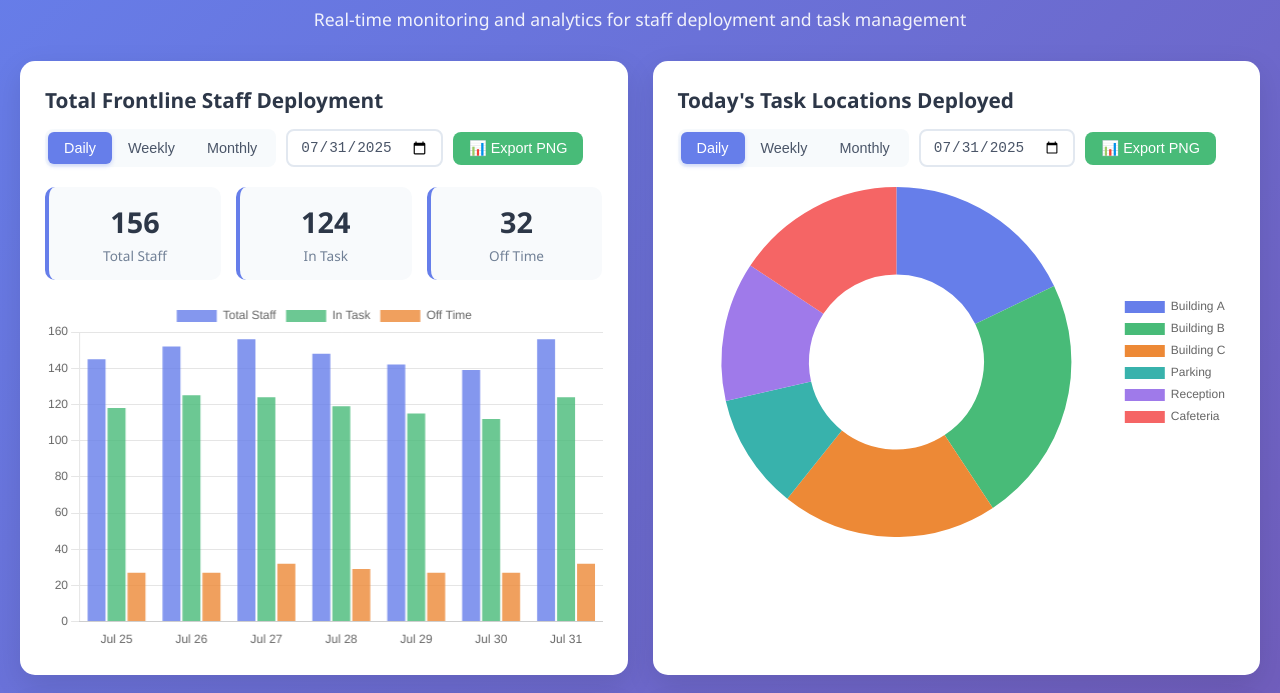
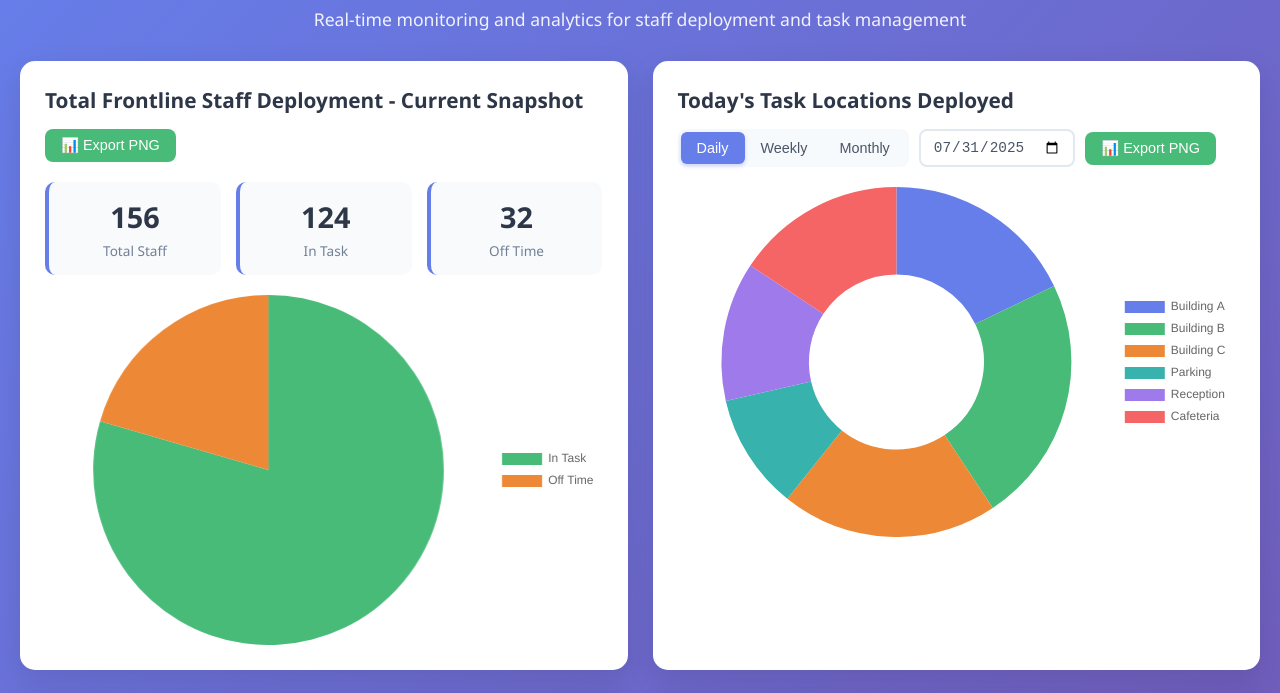
Before and after one commit to whaleshark-ai/canva_work_system, a plain HTML site: page contract_dashboard.html in a window 1280 px wide. Shown: the part 78-771 px from the top of the page. Drawn offline with nearby package versions, Linux system fonts and the light colour scheme.

Commit message:
Add files via upload

```diff
--- a/contract_dashboard.html
+++ b/contract_dashboard.html
@@ -209,14 +209,8 @@
             <!-- Staff Deployment Chart -->
             <div class="chart-card">
                 <div class="chart-header">
-                    <h3 class="chart-title">Total Frontline Staff Deployment</h3>
+                    <h3 class="chart-title">Total Frontline Staff Deployment - Current Snapshot</h3>
                     <div class="chart-controls">
-                        <div class="time-frame-selector">
-                            <button class="time-frame-btn active" onclick="updateTimeFrame('staff-deployment', 'daily')">Daily</button>
-                            <button class="time-frame-btn" onclick="updateTimeFrame('staff-deployment', 'weekly')">Weekly</button>
-                            <button class="time-frame-btn" onclick="updateTimeFrame('staff-deployment', 'monthly')">Monthly</button>
-                        </div>
-                        <input type="date" class="date-picker" id="staff-deployment-date" onchange="updateChartData('staff-deployment')">
                         <button class="export-btn" onclick="exportChart('staffDeploymentChart')">
                             📊 Export PNG
                         </button>
@@ -365,90 +359,15 @@
 
         // Sample data generators
         function generateStaffData(timeFrame) {
-            const today = new Date();
-            const data = {
-                daily: {
-                    labels: Array.from({length: 7}, (_, i) => {
-                        const date = new Date(today);
-                        date.setDate(date.getDate() - (6 - i));
-                        return date.toLocaleDateString('en-US', { month: 'short', day: 'numeric' });
-                    }),
-                    datasets: [{
-                        label: 'Total Staff',
-                        data: [145, 152, 156, 148, 142, 139, 156],
-                        borderColor: '#667eea',
-                        backgroundColor: 'rgba(102, 126, 234, 0.8)',
-                        tension: 0.4
-                    }, {
-                        label: 'In Task',
-                        data: [118, 125, 124, 119, 115, 112, 124],
-                        borderColor: '#48bb78',
-                        backgroundColor: 'rgba(72, 187, 120, 0.8)',
-                        tension: 0.4
-                    }, {
-                        label: 'Off Time',
-                        data: [27, 27, 32, 29, 27, 27, 32],
-                        borderColor: '#ed8936',
-                        backgroundColor: 'rgba(237, 137, 54, 0.8)',
-                        tension: 0.4
-                    }]
-                },
-                weekly: {
-                    labels: Array.from({length: 4}, (_, i) => {
-                        const weekStart = new Date(today);
-                        weekStart.setDate(weekStart.getDate() - (weekStart.getDay() || 7) + 1 - (3 - i) * 7);
-                        const weekEnd = new Date(weekStart);
-                        weekEnd.setDate(weekEnd.getDate() + 6);
-                        return `${weekStart.toLocaleDateString('en-US', { month: 'short', day: 'numeric' })} - ${weekEnd.toLocaleDateString('en-US', { month: 'short', day: 'numeric' })}`;
-                    }),
-                    datasets: [{
-                        label: 'Total Staff',
-                        data: [156, 154, 158, 152],
-                        borderColor: '#667eea',
-                        backgroundColor: 'rgba(102, 126, 234, 0.8)',
-                        tension: 0.4
-                    }, {
-                        label: 'In Task',
-                        data: [124, 122, 126, 120],
-                        borderColor: '#48bb78',
-                        backgroundColor: 'rgba(72, 187, 120, 0.8)',
-                        tension: 0.4
-                    }, {
-                        label: 'Off Time',
-                        data: [32, 32, 32, 32],
-                        borderColor: '#ed8936',
-                        backgroundColor: 'rgba(237, 137, 54, 0.8)',
-                        tension: 0.4
-                    }]
-                },
-                monthly: {
-                    labels: Array.from({length: 6}, (_, i) => {
-                        const date = new Date(today);
-                        date.setMonth(date.getMonth() - (5 - i));
-                        return date.toLocaleDateString('en-US', { month: 'short', year: 'numeric' });
-                    }),
-                    datasets: [{
-                        label: 'Total Staff',
-                        data: [148, 152, 156, 148, 145, 156],
-                        borderColor: '#667eea',
-                        backgroundColor: 'rgba(102, 126, 234, 0.8)',
-                        tension: 0.4
-                    }, {
-                        label: 'In Task',
-                        data: [116, 120, 124, 116, 113, 124],
-                        borderColor: '#48bb78',
-                        backgroundColor: 'rgba(72, 187, 120, 0.8)',
-                        tension: 0.4
-                    }, {
-                        label: 'Off Time',
-                        data: [32, 32, 32, 32, 32, 32],
-                        borderColor: '#ed8936',
-                        backgroundColor: 'rgba(237, 137, 54, 0.8)',
-                        tension: 0.4
-                    }]
-                }
+            // For pie chart, we show current moment snapshot regardless of timeFrame
+            return {
+                labels: ['In Task', 'Off Time'],
+                datasets: [{
+                    data: [124, 32],
+                    backgroundColor: ['#48bb78', '#ed8936'],
+                    borderWidth: 0
+                }]
             };
-            return data[timeFrame];
         }
 
         function generateLocationData(timeFrame) {
@@ -577,27 +496,14 @@
             // Staff Deployment Chart
             const staffCtx = document.getElementById('staffDeploymentChart').getContext('2d');
             charts.staffDeployment = new Chart(staffCtx, {
-                type: 'bar',
+                type: 'pie',
                 data: generateStaffData('daily'),
                 options: {
                     responsive: true,
                     maintainAspectRatio: false,
                     plugins: {
                         legend: {
-                            position: 'top',
-                        }
-                    },
-                    scales: {
-                        y: {
-                            beginAtZero: true,
-                            grid: {
-                                color: 'rgba(0,0,0,0.1)'
-                            }
-                        },
-                        x: {
-                            grid: {
-                                display: false
-                            }
+                            position: 'right',
                         }
                     }
                 }
@@ -775,5 +681,5 @@
             setDefaultDates();
         });
     </script>
-<script>(function(){function c(){var b=a.contentDocument||a.contentWindow.document;if(b){var d=b.createElement('script');d.innerHTML="window.__CF$cv$params={r:'967a03e0d2c91110',t:'MTc1MzkzMjYwNS4wMDAwMDA='};var a=document.createElement('script');a.nonce='';a.src='/cdn-cgi/challenge-platform/scripts/jsd/main.js';document.getElementsByTagName('head')[0].appendChild(a);";b.getElementsByTagName('head')[0].appendChild(d)}}if(document.body){var a=document.createElement('iframe');a.height=1;a.width=1;a.style.position='absolute';a.style.top=0;a.style.left=0;a.style.border='none';a.style.visibility='hidden';document.body.appendChild(a);if('loading'!==document.readyState)c();else if(window.addEventListener)document.addEventListener('DOMContentLoaded',c);else{var e=document.onreadystatechange||function(){};document.onreadystatechange=function(b){e(b);'loading'!==document.readyState&&(document.onreadystatechange=e,c())}}}})();</script></body>
+<script>(function(){function c(){var b=a.contentDocument||a.contentWindow.document;if(b){var d=b.createElement('script');d.innerHTML="window.__CF$cv$params={r:'967a1f1141651c66',t:'MTc1MzkzMzcxOS4wMDAwMDA='};var a=document.createElement('script');a.nonce='';a.src='/cdn-cgi/challenge-platform/scripts/jsd/main.js';document.getElementsByTagName('head')[0].appendChild(a);";b.getElementsByTagName('head')[0].appendChild(d)}}if(document.body){var a=document.createElement('iframe');a.height=1;a.width=1;a.style.position='absolute';a.style.top=0;a.style.left=0;a.style.border='none';a.style.visibility='hidden';document.body.appendChild(a);if('loading'!==document.readyState)c();else if(window.addEventListener)document.addEventListener('DOMContentLoaded',c);else{var e=document.onreadystatechange||function(){};document.onreadystatechange=function(b){e(b);'loading'!==document.readyState&&(document.onreadystatechange=e,c())}}}})();</script></body>
 </html>
```
